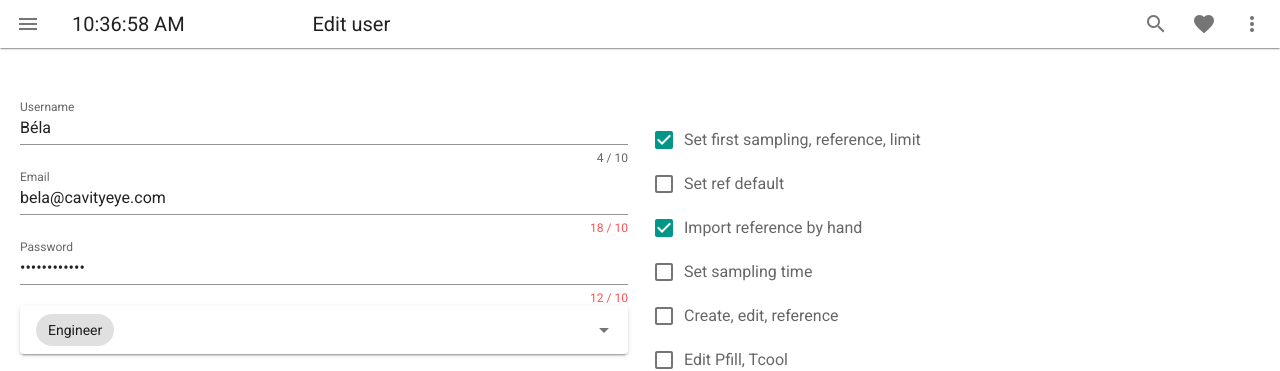
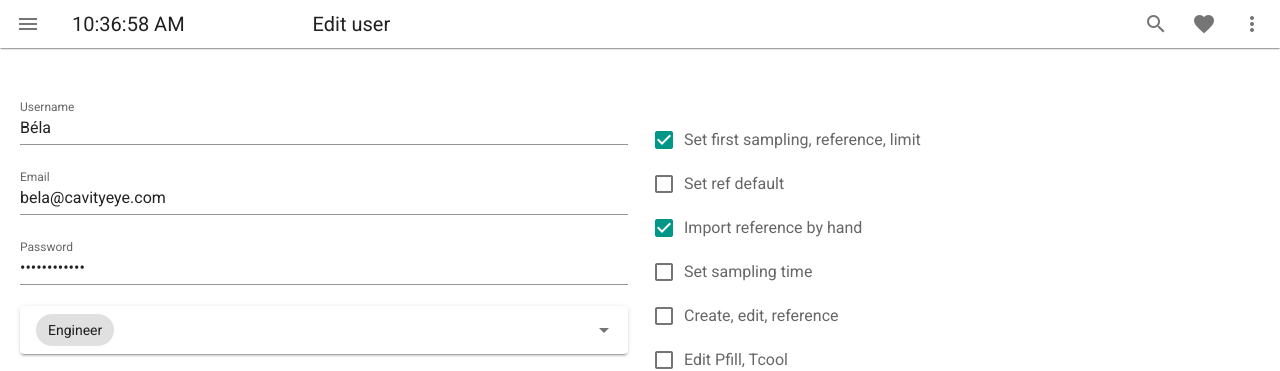
Before and after one commit to kzsolt7/example-code, a Vue app in the folder ui/: page /edit-user in a window 1280 px wide. Shown: the top 371 px of the page. Built offline with nearby package versions, Linux system fonts and the light colour scheme.

Commit message:
remove counter

```diff
--- a/ui/src/views/user/AddNewGroup.vue
+++ b/ui/src/views/user/AddNewGroup.vue
@@ -9,7 +9,6 @@
 
         <v-text-field
             v-model="groupName"
-            :counter="10"
             label="Group name"
             required
         ></v-text-field>
--- a/ui/src/views/user/AddNewUser.vue
+++ b/ui/src/views/user/AddNewUser.vue
@@ -11,21 +11,18 @@
 
       <v-text-field
           v-model="userName"
-          :counter="10"
           label="Username"
           required
       ></v-text-field>
 
       <v-text-field
           v-model="userEmail"
-          :counter="10"
           label="Email"
           required
       ></v-text-field>
 
       <v-text-field
           v-model="userPassword"
-          :counter="10"
           label="Password"
           required
       ></v-text-field>
--- a/ui/src/views/user/EditGroup.vue
+++ b/ui/src/views/user/EditGroup.vue
@@ -9,7 +9,6 @@
 
         <v-text-field
             v-model="groupName"
-            :counter="10"
             label="Group name"
             readonly
 
--- a/ui/src/views/user/EditUser.vue
+++ b/ui/src/views/user/EditUser.vue
@@ -11,21 +11,18 @@
 
       <v-text-field
           v-model="userName"
-          :counter="10"
           label="Username"
           required
       ></v-text-field>
 
       <v-text-field
           v-model="userEmail"
-          :counter="10"
           label="Email"
           required
       ></v-text-field>
 
       <v-text-field
           v-model="userPassword"
-          :counter="10"
           label="Password"
           type="password"
           required
```
